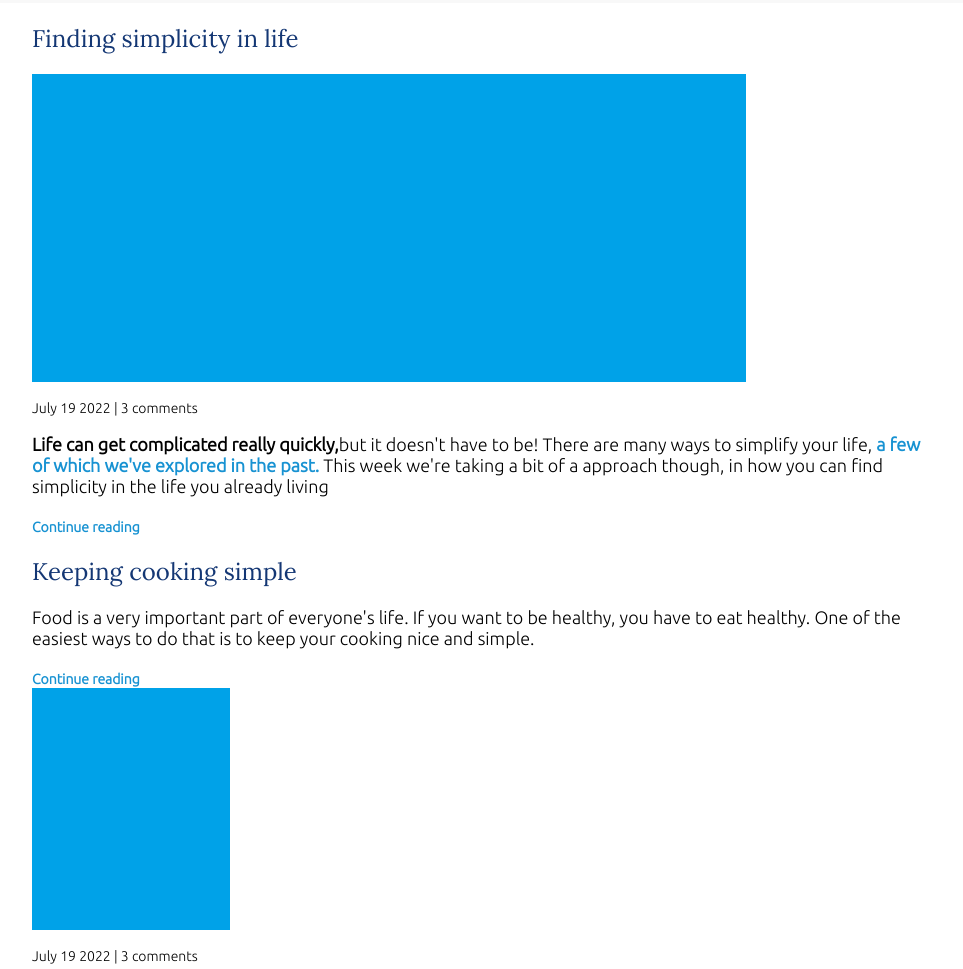
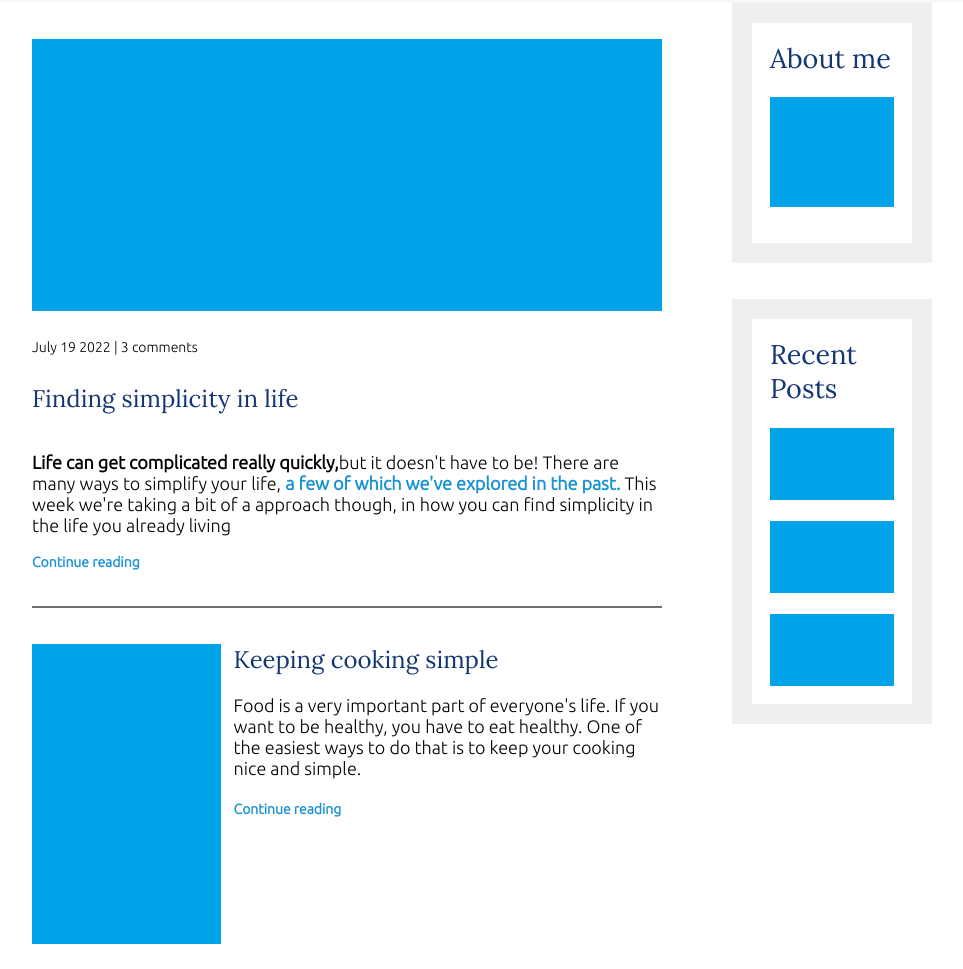
Before and after one commit to OMGATE23/nav-practice, a plain HTML site: page index.html in a window 1280 px wide. Shown: the part 126-1095 px from the top of the page, without its empty margins (158-1121 px from the left). Drawn offline with Linux system fonts and the light colour scheme.

Commit message:
style: added responsiveness and aside bar css

```diff
--- a/index.html
+++ b/index.html
@@ -9,7 +9,7 @@
 </head>
 <body>
     <header>
-        <div class="container container-nav">
+        <div class="container container-flex">
             <div class="site-title">
                 <h1>Living the simple life</h1>
                 <p class="subtitle">A BLOG EXPLORING MINIMALISM IN LIFE</p>
@@ -26,12 +26,13 @@
         </div>
     </header>
 
-    <div class="container">
+    <div class="container container-flex">
         <main role="main">
             <article class="article-feature">
-                <h2 class="article-title">Finding simplicity in life</h2>
+
                 <img src="./images/714x308.png" alt="" class="article-image">
                 <p class="article-info">July 19 2022 | 3 comments</p>
+                <h2 class="article-title">Finding simplicity in life</h2>
                 <p class="article-body">
                     <strong>Life can get complicated really quickly,</strong>but it doesn't have to be! There are many ways to simplify your life, <a href="">a few of which we've explored in the past.</a> This week we're taking a bit of a approach though, in how you can find simplicity in the life you already living</p>
                 <a href="" class="article-read-more">Continue reading</a>
@@ -43,6 +44,7 @@
                     <p class="article-body">Food is a very important part of everyone's life. If you want to be healthy, you have to eat healthy. One of the easiest ways to do that is to keep your cooking nice and simple.</p>
                      <a href="" class="article-read-more">Continue reading</a>
                 </div>
+
                 <div class="article-recent-secondary">
                     <img src="./images/198x242.png" alt="" class="article-image">
                     <p class="article-info">July 19 2022 | 3 comments</p>
@@ -55,6 +57,7 @@
                     <p class="article-body">Work is often a major source of stress. People get frustrated, it ruins their relationship with others and it leads to burnout. By keeping your work life as simple as possible, it will help balance everything out.</p>
                      <a href="" class="article-read-more">Continue reading</a>
                 </div>
+
                 <div class="article-recent-secondary">
                     <img src="./images/198x242.png" alt="" class="article-image">
                     <p class="article-info">July 19 2022 | 3 comments</p>
@@ -82,7 +85,7 @@
                 <p class="widget-body"></p>
             </div>
             <div class="sidebar-widget">
-                <h2 class="widget-title"></h2>
+                <h2 class="widget-title">Recent Posts</h2>
                 <div class="widget-recent-post">
                     <h3 class="widget-recent-title"></h3>
                     <img src="./images/150x87.png" alt="" class="widget-image">
--- a/style.css
+++ b/style.css
@@ -10,6 +10,11 @@ body {
     font-weight: 300;
 }
 
+img {
+    max-width: 100%;
+    display: block;
+}
+
 /* typography */
 h1,
 h2,
@@ -17,6 +22,7 @@ h3 {
     font-weight: 400;
     font-family: "Lora", "san serif";
     color: #143774;
+    margin-top: 0;
 }
 
 header h1 {
@@ -49,6 +55,10 @@ header h1 {
     font-weight: bold;
 }
 
+nav a {
+    font-size: 1rem;
+}
+
 .article-read-more:hover,
 .article-read-more:focus,
 .article-body a:hover,
@@ -61,9 +71,16 @@ header h1 {
     font-weight: bold;
 }
 
+.article-info {
+    margin: 2em 0;
+}
+
+
+
 
 
 /* layout */
+
 
 .container {
     width: 90%;
@@ -72,14 +89,32 @@ header h1 {
 
 }
 
-.container-nav {
+.container-flex {
     display: flex;
     justify-content: space-between;
+    flex-direction: column;
 }
 header {
 
     background: #f8f8f8;
     padding: 2em 0;
+    text-align: center;
+}
+
+@media (min-width : 675px) {
+    .container-flex {
+        flex-direction: row;
+    }
+
+    main {
+        width: 70%;
+    }
+
+    aside {
+        width: 20%;
+        min-width: 200px;
+        margin-left: 1em;
+    }
 }
 nav ul {
     list-style: none;
@@ -91,6 +126,16 @@ nav ul {
 nav li {
     margin-left: 2em;
     text-align: center;
+}
+
+@media (max-width: 675px){
+    nav ul {
+        flex-direction: column;
+    }
+
+    nav li {
+        margin: 0.5rem 0;
+    }
 }
 
 nav a {
@@ -113,23 +158,59 @@ nav a:focus {
 
 }
 
-@media (max-width: 675px){
-    .container-nav{
+/* articles */
+
+.article-feature {
+    border-bottom: 2px solid #707070;
+    margin-bottom: 2em;
+    padding-bottom: 2em;
+    margin-top: 2em;
+}
+
+.article-recent {
+    display: flex;
+    flex-direction: column;
+}
+
+.article-recent-main {
+    order: 2;
+}
+
+.article-recent-secondary {
+    order: 1;
+}
+
+@media (min-width: 675px) {
+    .article-recent {
+        flex-direction: row;
+        justify-content: space-between;
+    }
+
+    .article-recent-main {
+        width: 68%;
+    }
+
+    .article-recent-secondary {
+        width: 30%;
+    }
+
+    .article-recent .article-image {
+        min-height: 300px;
+        width: 100%;
+        object-fit: cover;
+        margin-top: 0;
+    }
+
+    .article-feature {
+        display: flex;
         flex-direction: column;
 
     }
 
-    header {
-        text-align: center;
-    }
-
-    nav ul {
-        flex-direction: column;
-    }
-
-    nav li {
-        margin: 0.5rem 0;
-    }
 }
 
-/* Typography */
+.sidebar-widget {
+    border: 20px solid #efefef;
+    margin-bottom: 2em;
+    padding: 1em;
+}
```
